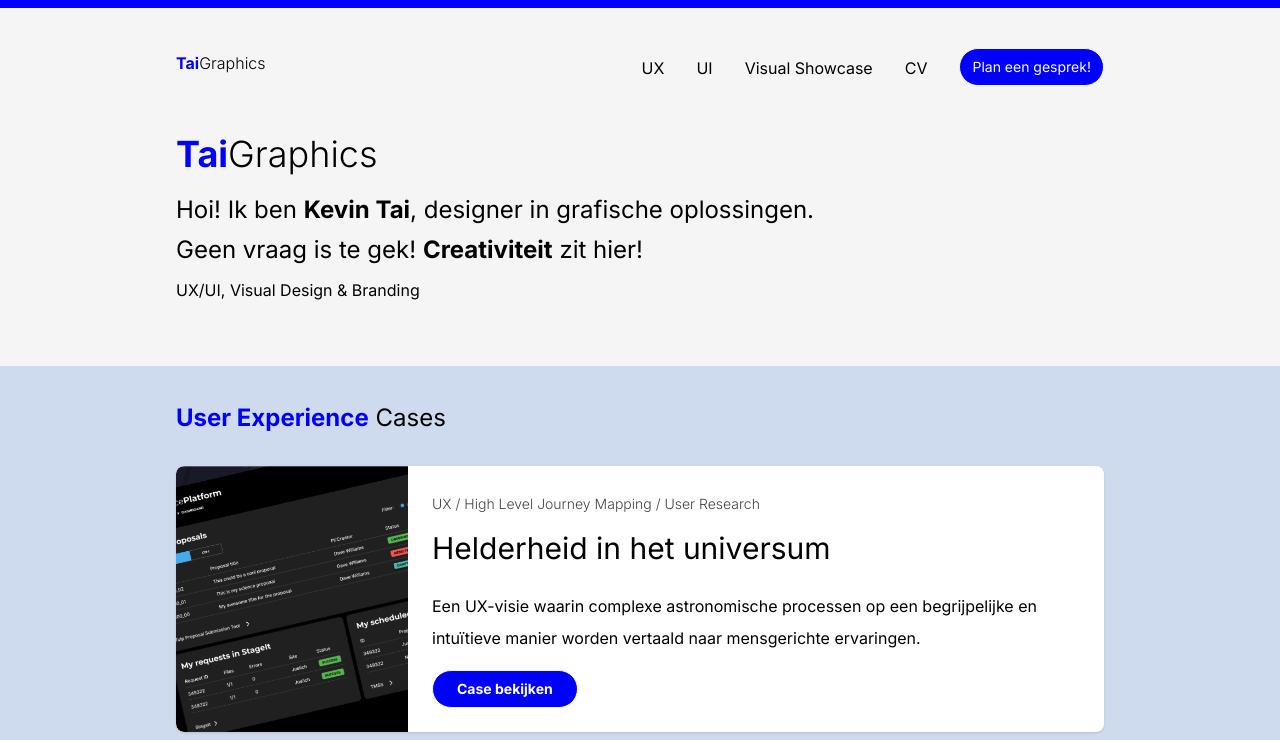
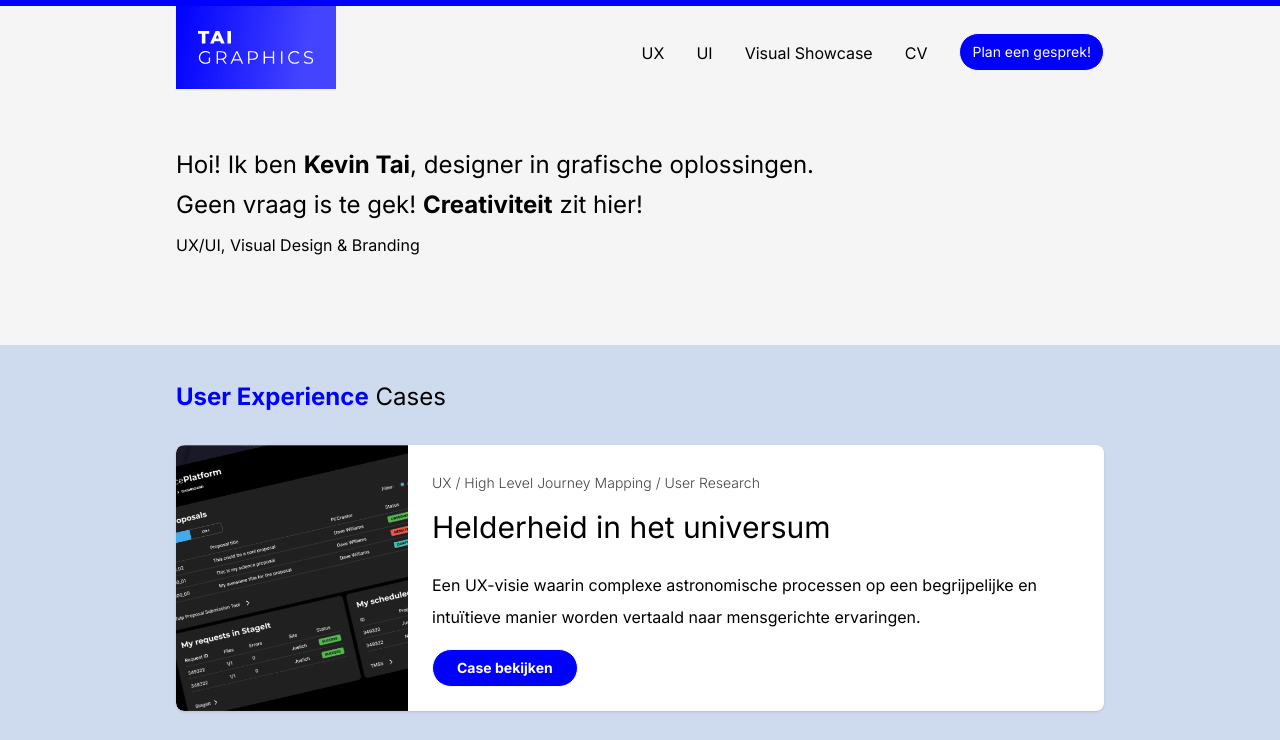
Before and after one commit to ktai88/taigraphics, an Astro site: page / in a window 1280 px wide. Shown: the top 740 px of the page. Built offline with nearby package versions, Linux system fonts and the light colour scheme; Astro itself is replaced by a stand-in of ours.

Commit message:
Add Rebranding New Logo

```diff
--- a/src/components/Nav.astro
+++ b/src/components/Nav.astro
@@ -2,11 +2,11 @@
 // Nav.astro
 ---
 
-<nav class="max-w-[960px] mx-auto p-4 my-4 flex items-center md:justify-between" role="navigation">
+<nav class="max-w-[960px] mx-auto px-4 mb-4 flex items-center md:justify-between" role="navigation">
     <!-- Logo -->
     <a href="/" aria-label="TaiGraphics">
     <p class="hidden md:block text-md">
-        <span class="font-bold text-[#0000FF]">Tai</span><span class="font-light">Graphics</span>
+        <img class="w-40" src="/logo.svg" />
     </p>
     </a>
     <!-- Navigation -->
--- a/src/pages/index.astro
+++ b/src/pages/index.astro
@@ -5,18 +5,16 @@ import Nav from '../components/Nav.astro';
 import Footer from '../components/Footer.astro';
 import Meta from '../components/Meta.astro';
 ---
-
 <html lang="nl">
   <head>
     <Meta />
     <title>TaiGraphics - UX/UI Designer met passie voor Visual Design, Branding en Front-end Development</title>
   </head>
-  <body class="font-['Inter'] bg-[#F5F5F5] border-t-8 border-[#0000FF]">
+  <body class="font-['Inter'] bg-[#F5F5F5] border-t-6 border-[#0000FF]">
     <Nav />
     <header class="mb-10" role="banner">
-      <div class="max-w-[960px] mx-auto p-4">
-        <h1 class="text-4xl mb-4"><span class="font-bold text-[#0000FF]">Tai</span><span class="font-light">Graphics</span></h1>
-        <h2 class="text-2xl/10">Hoi! Ik ben <strong>Kevin Tai</strong>, designer in grafische oplossingen.</h2>
+      <div class="max-w-[960px] mx-auto px-4 py-10">
+        <h1 class="text-2xl/10">Hoi! Ik ben <strong>Kevin Tai</strong>, designer in grafische oplossingen.</h1>
         <h3 class="text-2xl/10">Geen vraag is te gek! <strong>Creativiteit</strong> zit hier!</h3>
         <p class="my-2">UX/UI, Visual Design & Branding</p>
       </div>
```
Also changed, not shown: public/logo.svg (added).
